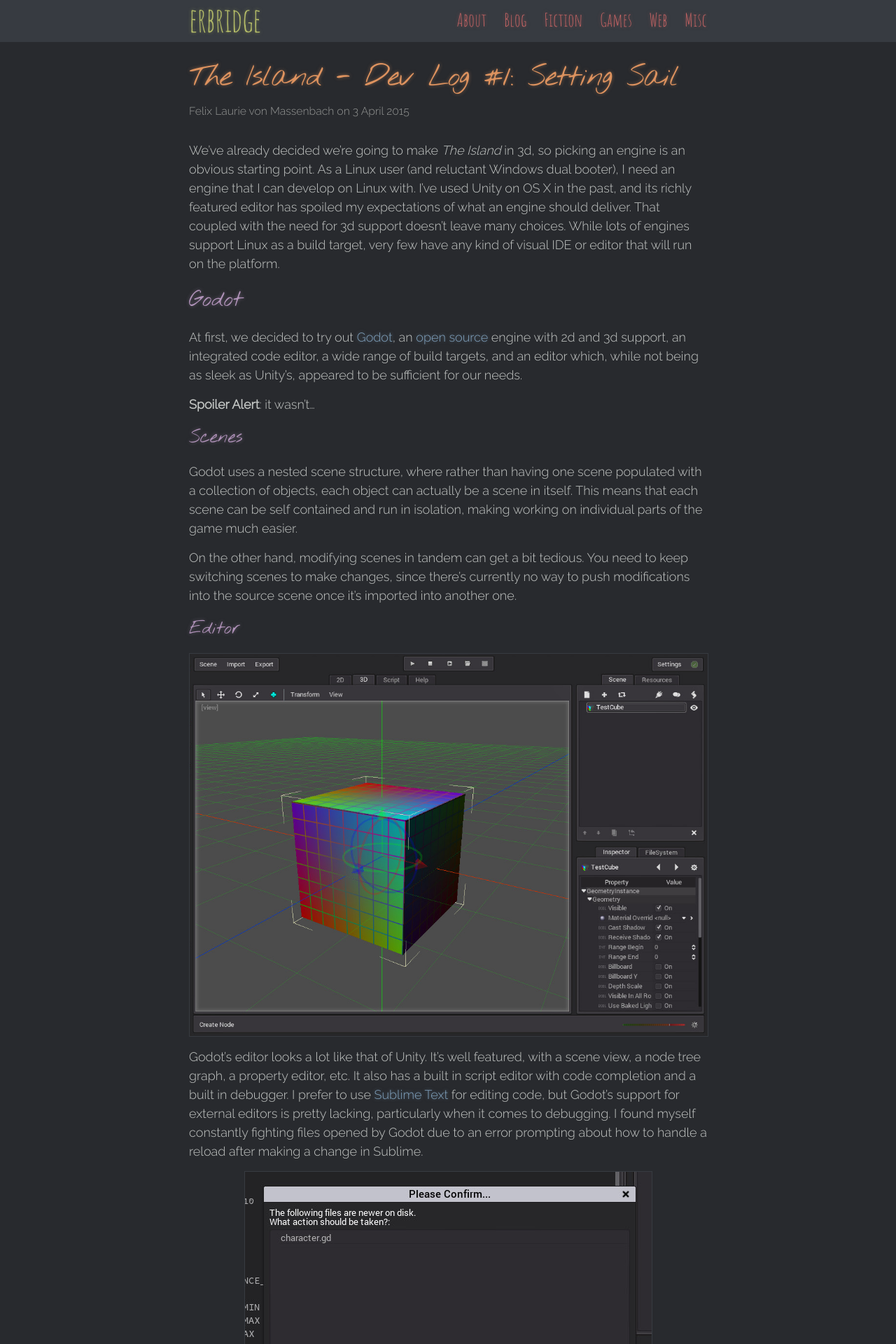
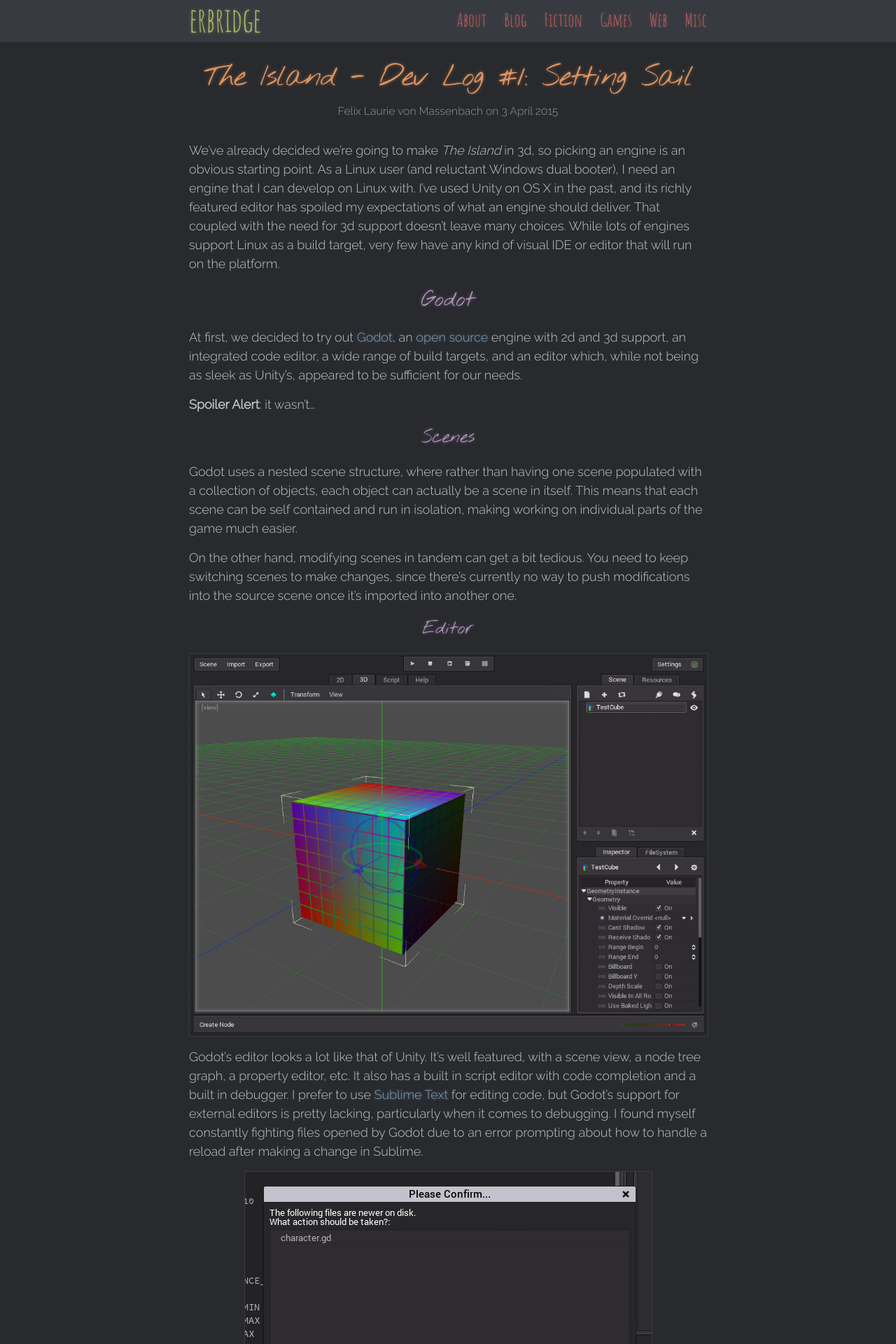
Before and after one commit to erbridge/erbridge.github.io, a Jekyll site: the page built from _posts/blog/the-island/2015-04-03-the-island-dev-log-1.md, in a window 1280 px wide. Shown: the top 1920 px of the page at 70% size. Built offline with Jekyll 4.4.1, drawn with Linux system fonts in a browser that asks for light colours.

Commit message:
Switch to a centred alignment.

```diff
--- a/_sass/_base.scss
+++ b/_sass/_base.scss
@@ -82,6 +82,7 @@ li {
  * Headings
  */
 h1, h2, h3, h4, h5, h6 {
+  text-align: center;
   font-family: $heading-font-family;
   font-weight: $heading-font-weight;
 
--- a/_sass/_layout.scss
+++ b/_sass/_layout.scss
@@ -162,6 +162,7 @@
 }
 
 .post-meta {
+  text-align: center;
   font-size: $small-font-size;
   color: $grey-3;
 }
@@ -191,7 +192,7 @@
   display: flex;
   flex-direction: row-reverse;
   flex-wrap: wrap-reverse;
-  justify-content: flex-end;
+  justify-content: center;
 
   .project-list-item {
     display: flex;
```
